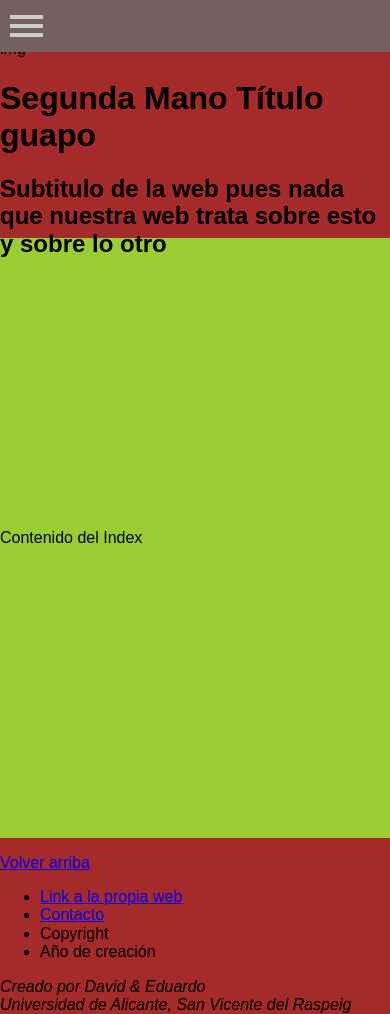
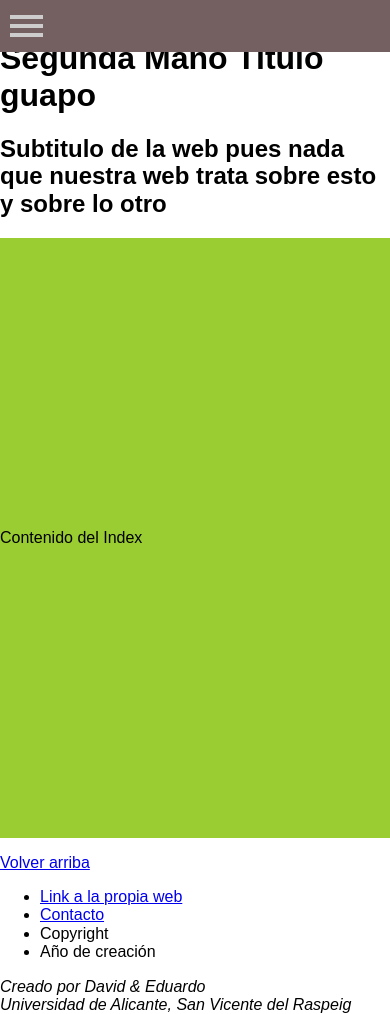
Before and after one commit to edugomez102/pcw_practicas, a PHP site: page / in a window 390 px wide. Run offline with PHP 8.4, Linux system fonts and the light colour scheme.

Commit message:
ultimos cambios menores

```diff
--- a/css/main.css
+++ b/css/main.css
@@ -177,7 +177,7 @@ nav ul li a{
 		line-height: 600px;
 		background-color: yellowgreen;
 	}
-	/* TODO Edu(04/02/2020): footer para movil y mirar como hacer para que esté siempre abajo del todo  */
+	/* TODO Edu(04/02/2020): mirar como hacer para que esté siempre abajo del todo  */
 	footer{
 		/* font-family: 'Quicksand', sans-serif; */
 		font-family: 'Fira Sans', sans-serif;
@@ -209,19 +209,6 @@ nav ul li a{
 		/* display: inline-block; */
 	}
 }
-
-/* movil -> FORMATO VERTICAL */
-@media screen and (max-width: 480px){
-	body{
-		background: brown;
-	}
-	header{
-		top: 40px;
-		position: relative;
-	}
-
-}
-
 form input[type=password],
 form input[type=text]{
 	/* background: blue; */
```
